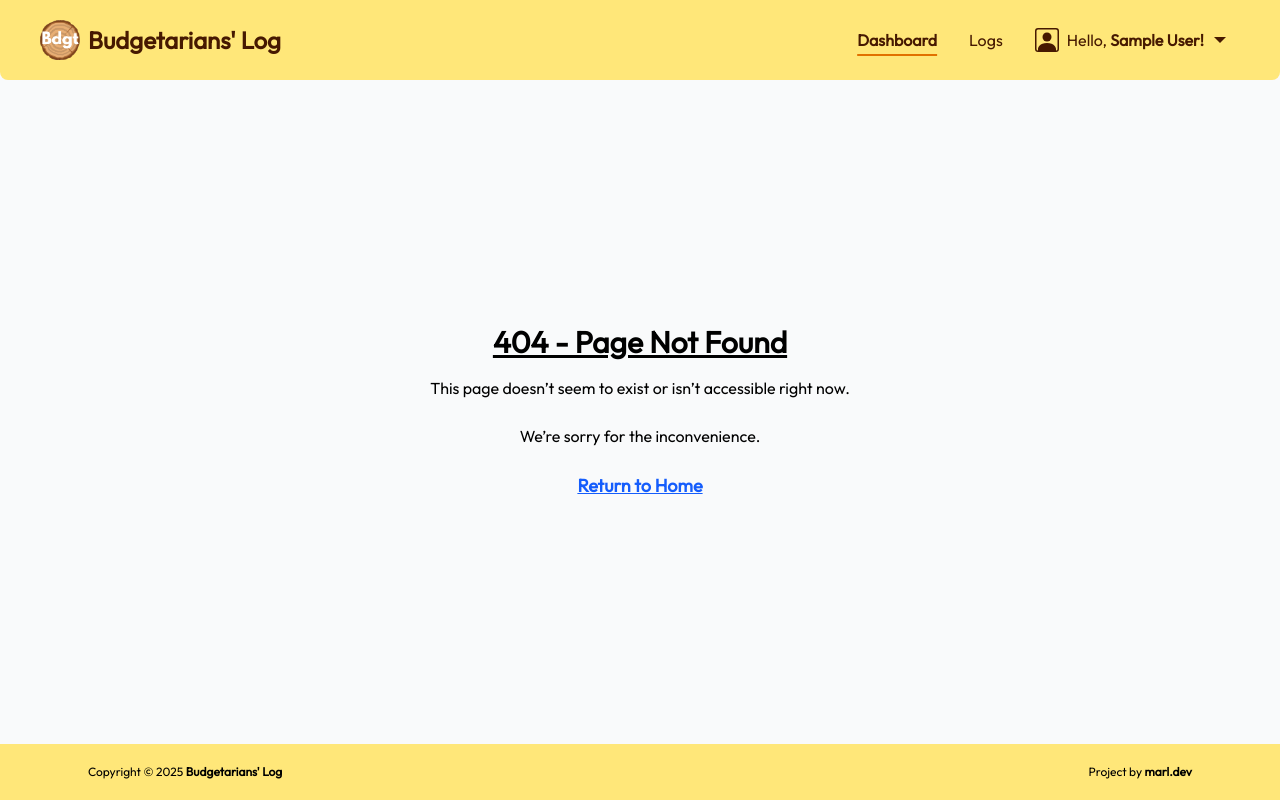
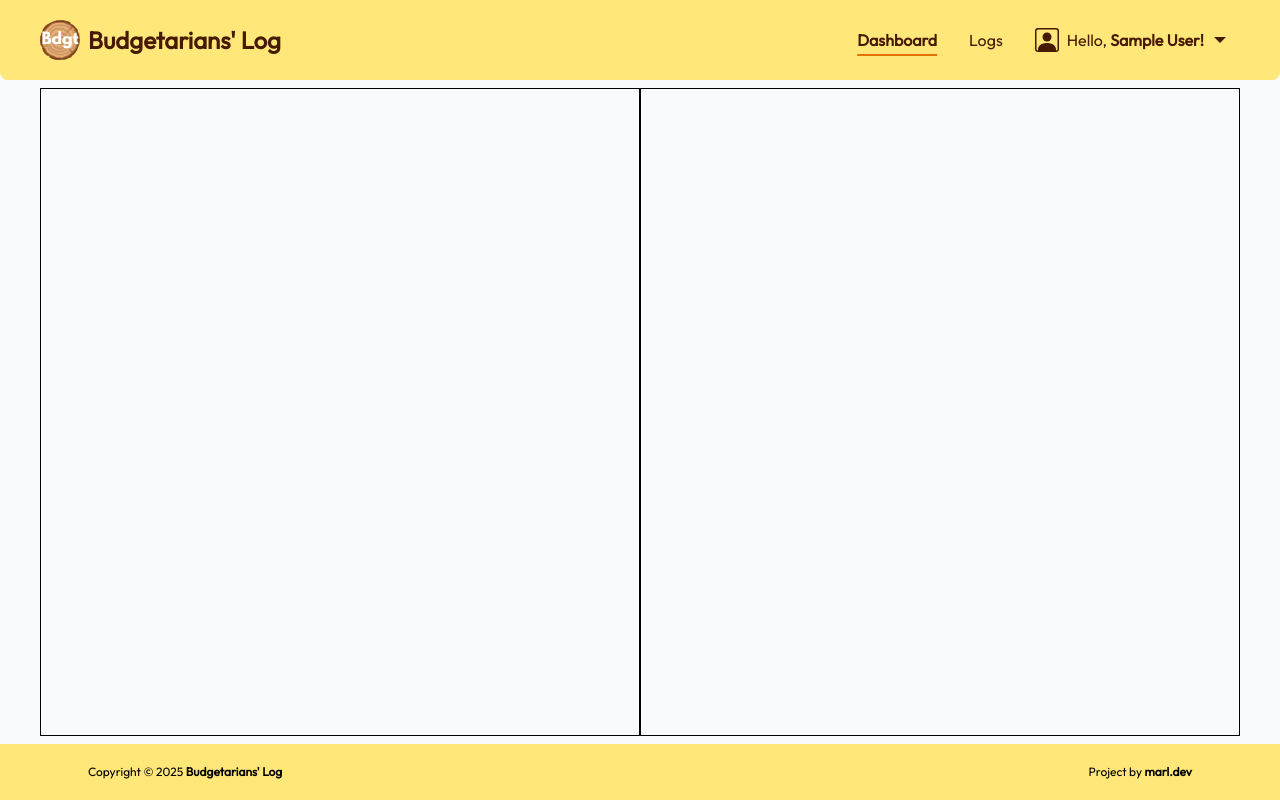
Before and after one commit to marlmunar/budget-tracker, a React (Vite) app in the folder frontend/: page /dashboard in a window 1280 px wide. Built offline with nearby package versions, Linux system fonts and the light colour scheme; sample sign-in values are in the browser's storage.

Commit message:
Added the dashboard path and component

```diff
--- a/frontend/src/main.jsx
+++ b/frontend/src/main.jsx
@@ -24,6 +24,7 @@ import NewTabChecker from "./components/NewTabChecker.jsx";
 import Logs from "./pages/Logs.jsx";
 import PageWrapper from "./components/PageWrapper.jsx";
 import ModalWrapper from "./components/ModalWrapper.jsx";
+import Dashboard from "./pages/Dashboard.jsx";
 
 const router = createBrowserRouter(
   createRoutesFromElements(
@@ -40,12 +41,11 @@ const router = createBrowserRouter(
           </Route>
           <Route element={<PageWrapper />}>
             <Route index element={<Home />} />
-
             <Route element={<PrivateRoute />}>
+              <Route path="dashboard" element={<Dashboard />} />
               <Route path="profile" element={<Profile />} />
               <Route path="logs" element={<Logs />} />
             </Route>
-
             <Route path="*" element={<NotFound />} />
           </Route>
         </Route>
--- /dev/null
+++ b/frontend/src/pages/Dashboard.jsx
@@ -0,0 +1,19 @@
+import React from "react";
+
+const Dashboard = () => {
+  return (
+    <>
+      <title>Budgetarians' Log - Dashboard</title>
+      <main className="h-full flex">
+        <section className="w-full h-full border">
+          <div>
+            <div></div>
+          </div>
+        </section>
+        <section className="w-full h-full border"></section>
+      </main>
+    </>
+  );
+};
+
+export default Dashboard;
```
